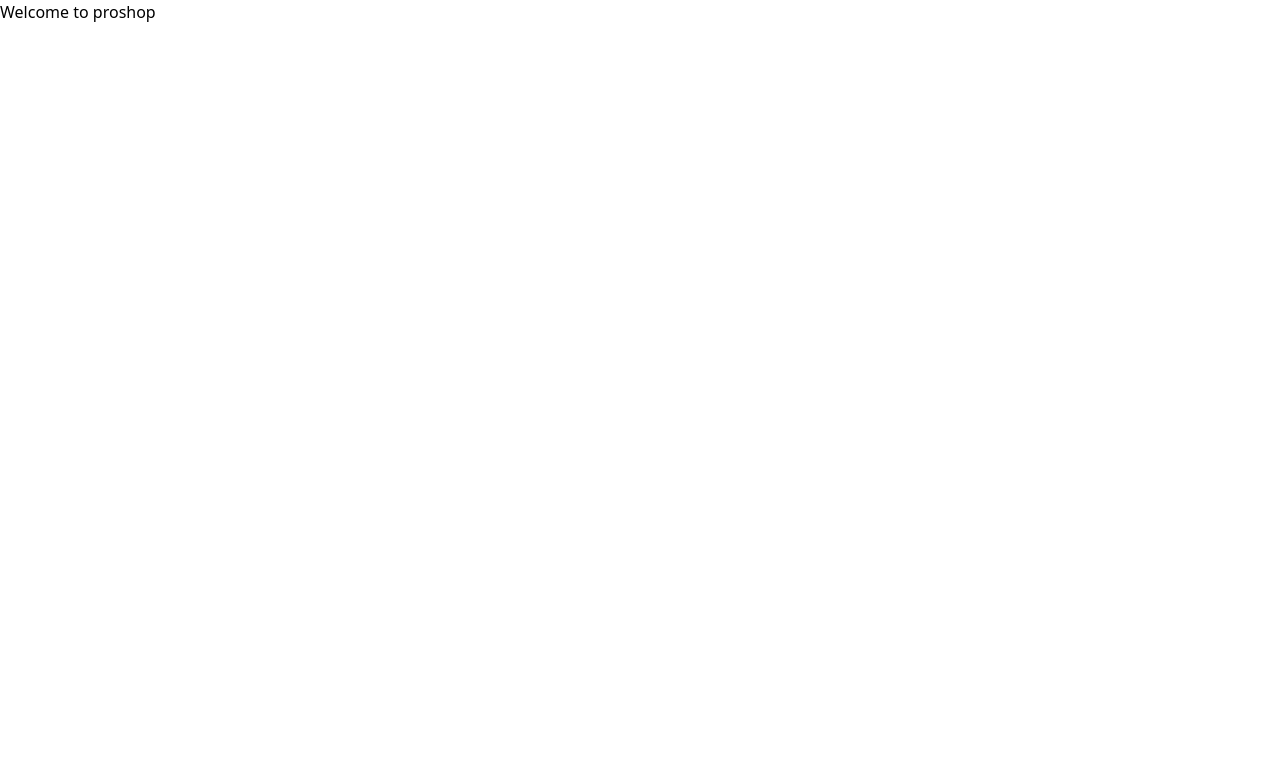
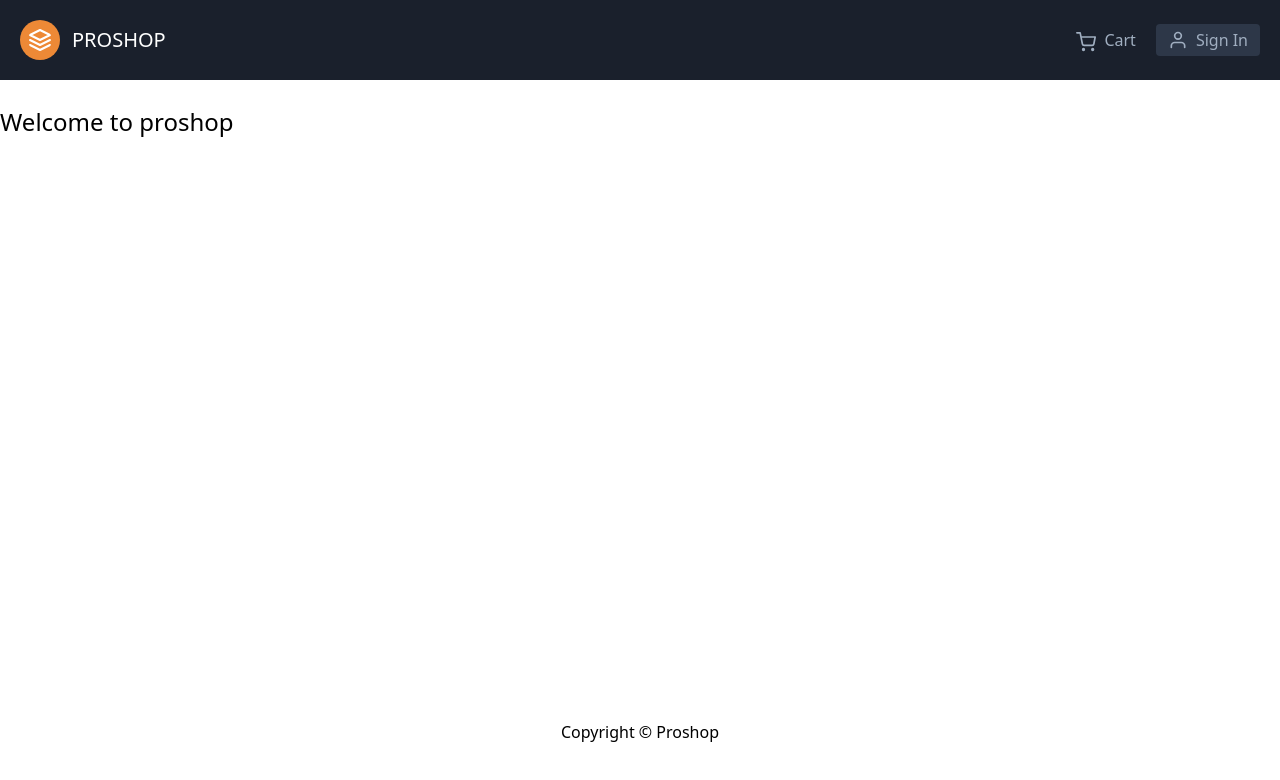
Before and after one commit to guidefari/react-tailwind-mern-ecommerce, a React (Create React App) app in the folder frontend/: page / in a window 1280 px wide. Shown: the top 780 px of the page. Built offline with nearby package versions, Linux system fonts and the light colour scheme.

Commit message:
header & footer

```diff
--- a/frontend/package.json
+++ b/frontend/package.json
@@ -5,6 +5,7 @@
   "dependencies": {
     "react": "^17.0.1",
     "react-dom": "^17.0.1",
+    "react-feather": "^2.0.8",
     "react-scripts": "4.0.0"
   },
   "scripts": {
--- a/frontend/src/App.js
+++ b/frontend/src/App.js
@@ -1,10 +1,16 @@
 
 import React from 'react';
+import Header from './components/Header';
+import Footer from './components/Footer';
 function App() {
   return (
 
     <>
-      <h1>Welcome to proshop</h1>
+      <Header/>
+        <main className='container py-6'>
+          <h1 className='inline-block text-2xl'>Welcome to proshop</h1>
+        </main>
+      <Footer/>
     </>
   );
 }
--- /dev/null
+++ b/frontend/src/components/Footer.js
@@ -0,0 +1,10 @@
+const Footer = () => {
+    return (
+        <footer className='container'>
+            <p className='text-center'>
+                Copyright &copy; Proshop
+            </p>
+        </footer>
+    )
+}
+export default Footer
--- /dev/null
+++ b/frontend/src/components/Header.js
@@ -0,0 +1,28 @@
+import {ShoppingCart, User } from 'react-feather'
+
+const Header = () => {
+    return (
+
+        <header className="text-gray-500 bg-gray-900 body-font ">
+            <div className="container flex flex-col flex-wrap items-center p-5 mx-auto md:flex-row">
+                <a className="flex items-center mb-4 font-medium text-white title-font md:mb-0">
+                    <svg xmlns="http://www.w3.org/2000/svg" fill="none" stroke="currentColor" stroke-linecap="round" stroke-linejoin="round" stroke-width="2" className="w-10 h-10 p-2 text-white bg-orange-500 rounded-full" viewBox="0 0 24 24">
+                        <path d="M12 2L2 7l10 5 10-5-10-5zM2 17l10 5 10-5M2 12l10 5 10-5"></path>
+                    </svg>
+                    <span className="ml-3 text-xl uppercase">ProShop</span>
+                </a>
+                <nav className="flex flex-wrap items-center justify-center text-base md:ml-auto">
+                    <a className="inline-block w-full mr-5 hover:text-white"><ShoppingCart className='inline-block w-5 h-5 mr-2'/>Cart</a>
+                </nav>
+                <button className="inline-flex items-center px-3 py-1 mt-4 text-base bg-gray-800 border-0 rounded focus:outline-none hover:bg-gray-700 md:mt-0">
+                    <User className='w-5 h-5 mr-2'/>
+                    Sign In
+                </button>
+            </div>
+        </header>
+
+
+    )
+}
+
+export default Header
--- a/frontend/src/css/tailwind.css
+++ b/frontend/src/css/tailwind.css
@@ -1,6 +1,7 @@
 
 @tailwind base;
-
 @tailwind components;
 
+main{min-height: 80vh;}
+
 @tailwind utilities;
```
Also changed, not shown: frontend/src/css/main.css, 1 other file (tests, documents, lock files or other folders).
